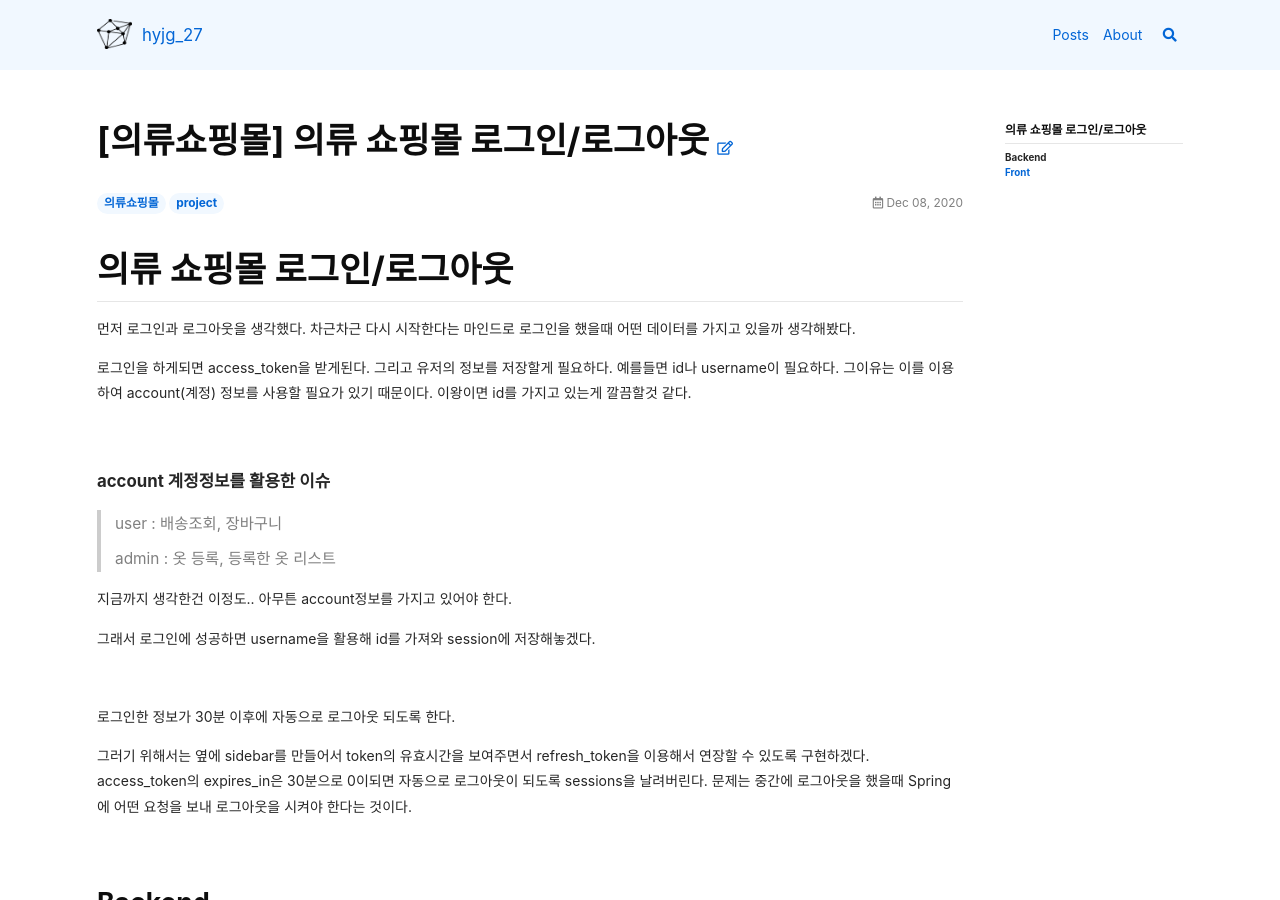
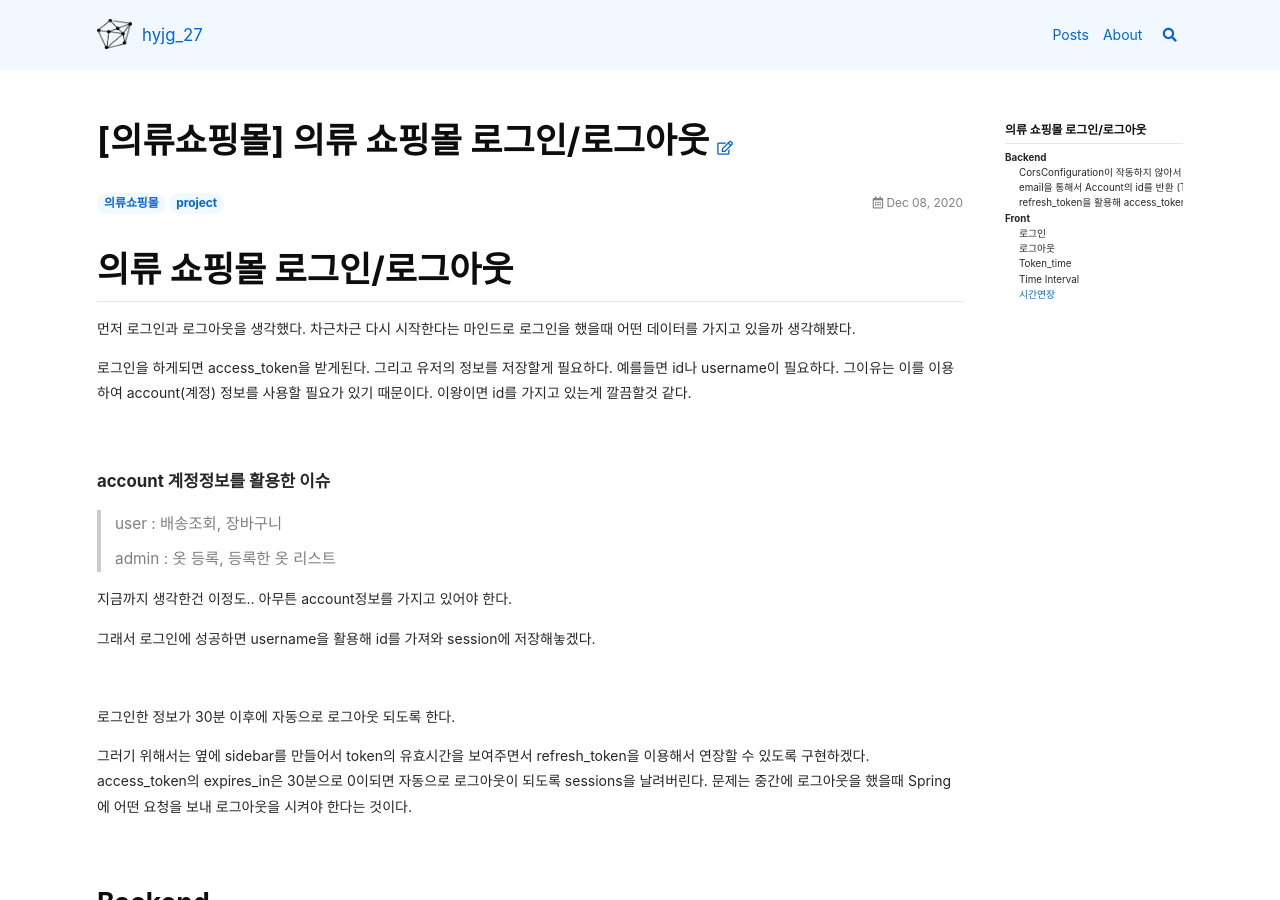
Before and after one commit to rlaguswhd19/rlaguswhd19.github.com, a Jekyll site: the page built from _posts/2020-12-08-[의류쇼핑몰] 의류 쇼핑몰 로그인_로그아웃.md, in a window 1280 px wide and 900 px high. Built offline with Jekyll 4.4.1, drawn with Linux system fonts in a browser that asks for light colours; nearby versions of some CDN libraries.

Commit message:
Update : content 수정

````diff
--- a/_posts/2020-12-08-[의류쇼핑몰] Oauth2 access_token 재발급.md
+++ b/_posts/2020-12-08-[의류쇼핑몰] 의류 쇼핑몰 로그인_로그아웃.md
@@ -34,11 +34,11 @@ tags:
 
 ## Backend
 
-##### CorsConfiguration이 작동하지 않아서 예전에 했던 CorsFilter로 대체했다. (됐었는데 왜 안돼..)
+### CorsConfiguration이 작동하지 않아서 예전에 했던 CorsFilter로 대체했다. (됐었는데 왜 안돼..)
 
 <br/>
 
-##### email을 통해서 Account의 id를 반환 (Test 및 front 구현)
+### email을 통해서 Account의 id를 반환 (Test 및 front 구현)
 
 ```java
 @GetMapping("/{email}")
@@ -49,7 +49,7 @@ public ResponseEntity<?> findByEmail(@PathVariable String email){
 
 <br/>
 
-##### refresh_token을 활용해 access_token을 받음 (Test 및 front 구현)
+### refresh_token을 활용해 access_token을 받음 (Test 및 front 구현)
 
 ```java
 @Test
@@ -86,7 +86,7 @@ public void getAccessTokenByRefreshToken() throws Exception {
 
 ## Front
 
-#### 로그인
+### 로그인
 
 로그인을 하게되면 Front의 sessionStorage에 유저정보와 Token정보를 저장한다. (email, access_token, expires_in, refresh_token)
 
@@ -141,7 +141,7 @@ login() {
 
 <br/>
 
-#### 로그아웃
+### 로그아웃
 
 ```javascript
 logout() {
@@ -155,7 +155,7 @@ logout() {
 
 <br/>
 
-#### Token_time
+### Token_time
 
 로그인을 하게 되면 expires_in을 받아오는데 이것은 Token의 유효시간이다. Token이 필요한 이유는 Springboot서버에서 Token이 없을 경우 접근권한을 제한하기 때문에 access_token이 필요하다. 근데 유효시간이 지나버리는 경우를 생각해서 refresh_token이 있다. refresh_token을 사용하면 access_token의 시간을 연장할 수 있다.
 
@@ -167,7 +167,7 @@ logout() {
 
 <br/>
 
-#### Time Interval
+### Time Interval
 
 1초가 지날때마다 연장시간을 감소시키기 위해서 함수를 하나 만들었다. 0이 되었을때 함수를 중지시킨다. 그리고 sessionStorage를 비우고 logout을 진행한다.
 
@@ -196,7 +196,7 @@ IntervalTime() {
 
 <br/>
 
-#### 시간연장
+### 시간연장
 
 ```javascript
 extension() {
````
